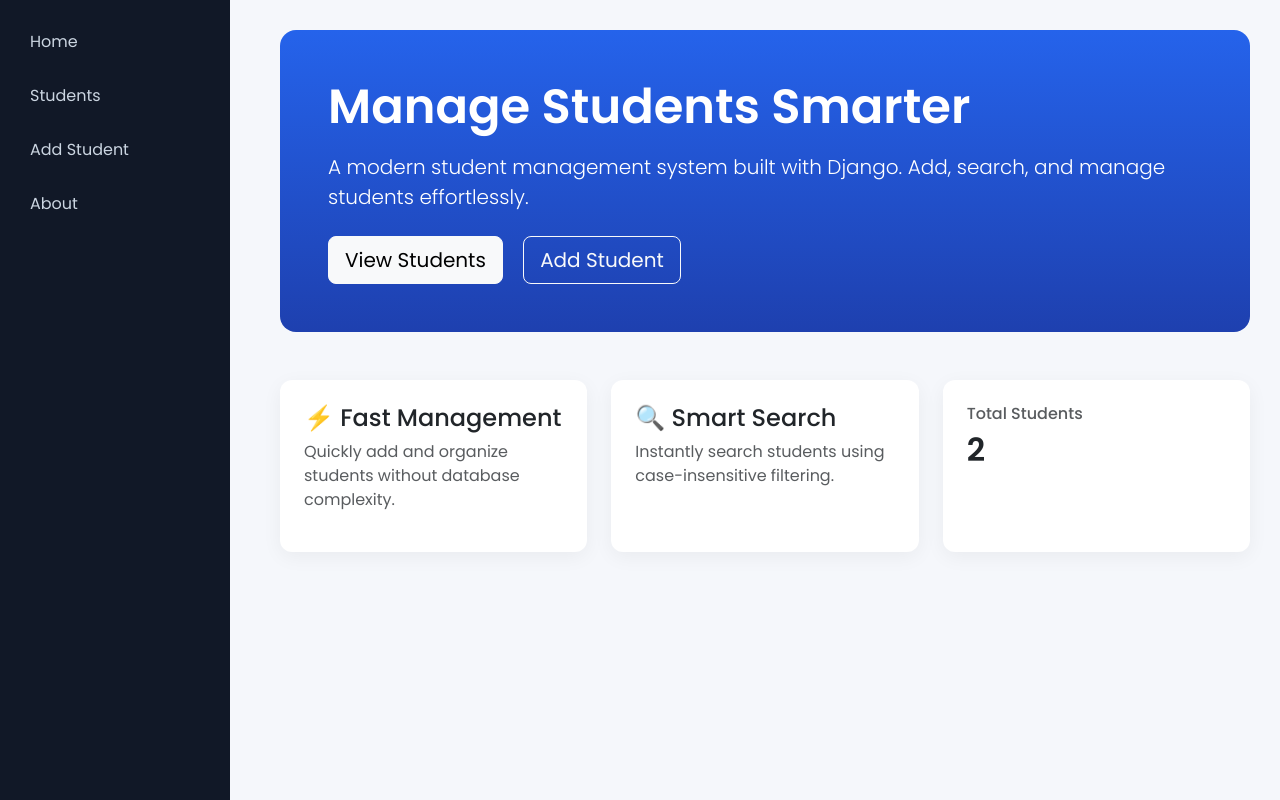
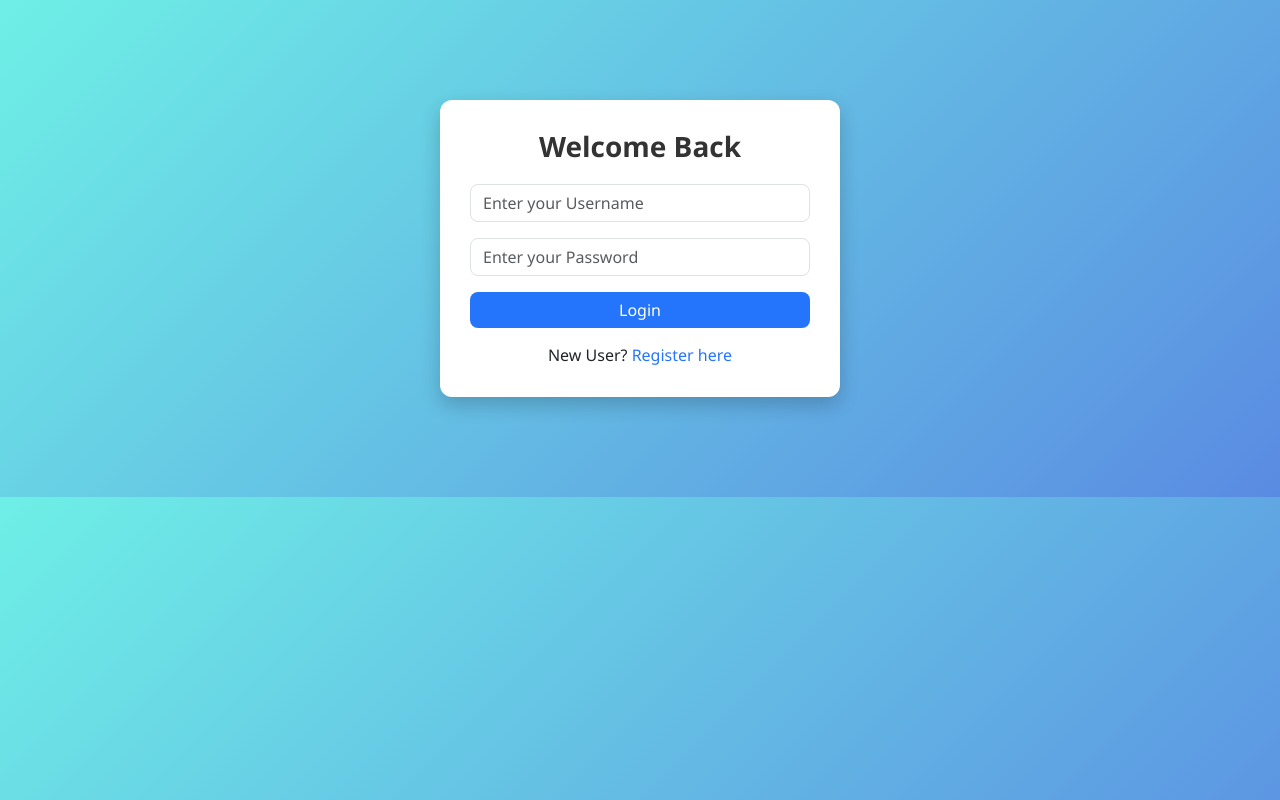
Before and after one commit to jbkatul/batch1308_student_portal_project, a Django app: page / in a window 1280 px wide. Run offline with Django 5.2, Linux system fonts and the light colour scheme.

Commit message:
Created Database and added Login and registration pages

```diff
--- a/portal/templates/portal/base.html
+++ b/portal/templates/portal/base.html
@@ -66,6 +66,7 @@
     <a href="{% url 'students' %}"> Students</a>
     <a href="{% url 'addstudent' %}"> Add Student</a>
     <a href="{% url 'about' %}"> About</a>
+    <a href="{% url 'logout'%}"> logout </a>
 </div>
 
 <div class="content">
--- /dev/null
+++ b/portal/templates/portal/login.html
@@ -0,0 +1,72 @@
+<!DOCTYPE html>
+<html lang="en">
+<head>
+    <meta charset="UTF-8">
+    <meta name="viewport" content="width=device-width, initial-scale=1.0">
+    <title>Login Page</title>
+    <link href="https://cdn.jsdelivr.net/npm/bootstrap@5.3.2/dist/css/bootstrap.min.css" rel="stylesheet">
+
+    <style>
+        body {
+            background: linear-gradient(135deg, #6eefe6 0%, #5a8be2 100%);
+            font-family: 'Segoe UI', Tahoma, Geneva, Verdana, sans-serif;
+        }
+        .login-card {
+            max-width: 400px;
+            margin: 100px auto;
+            background: #fff;
+            border-radius: 12px;
+            box-shadow: 0 8px 20px rgba(0,0,0,0.2);
+            padding: 30px;
+        }
+        .login-card h3 {
+            margin-bottom: 20px;
+            font-weight: bold;
+            color: #333;
+        }
+        .form-control {
+            border-radius: 8px;
+        }
+        .btn-primary {
+            width: 100%;
+            border-radius: 8px;
+            background: #2575fc;
+            border: none;
+        }
+        .btn-primary:hover {
+            background: #1a5edb;
+        }
+        .register-link {
+            margin-top: 15px;
+            display: block;
+            text-align: center;
+        }
+        .error-message {
+            color: red;
+            margin-top: 10px;
+            font-size: 0.9rem;
+        }
+
+
+    </style>
+</head>
+<body>
+    <div class="login-card">
+        <h3 class="text-center">Welcome Back</h3>
+        <form method="POST" action="{% url 'login' %}">
+            {% csrf_token %}
+            <input type="text" placeholder="Enter your Username" name="username" class="form-control mb-3" required>
+            <input type="password" placeholder="Enter your Password" name="password" class="form-control mb-3" required>
+            <input type="submit" value="Login" class="btn btn-primary">
+
+            {% if error %}
+            <div class="error-message">{{ error }}</div>
+            {% endif %}
+
+            <div class="register-link">
+                New User? <a href="{% url 'registration' %}" style="text-decoration:none; color:#2575fc;">Register here</a>
+            </div>
+        </form>
+    </div>
+</body>
+</html>
--- a/portal/views.py
+++ b/portal/views.py
@@ -1,43 +1,75 @@
 from django.shortcuts import render,redirect
 from django.core.files.storage import FileSystemStorage
+from django.contrib.auth.models import User
+from django.contrib.auth import authenticate, login as auth_login
+from django.contrib.auth.decorators import login_required
+from .models import Student
 
+def registration(request):
+    if request.method == "POST":
+        username = request.POST.get("username")
+        email = request.POST.get("email")
+        pass1 = request.POST.get("pass1")
+        pass2 = request.POST.get("pass2")
+
+        if pass1 != pass2:
+            return render(request, "portal/registration.html", {"mismatch":"Passwords do not match"})
+        else:
+            if User.objects.filter(username = username, email = email).exists():
+                return render(request, "portal/registration.html", {"both_taken":"Username and email has been taken already"})
+            elif User.objects.filter(email = email).exists():
+                return render(request, "portal/registration.html", {"email_taken": "Email has been already registered you may login"})
+            elif User.objects.filter(username = username).exists():
+                return render(request, "portal/registration.html", {"U_taken":"Username is already taken please use another one"})
+
+            user = User.objects.create_user(
+                username = username,
+                email = email,
+                password = pass1
+                )
+
+            user.save()
+            return redirect('login')
+
+    return render(request, "portal/registration.html")
+
+def login_view(request):
+    if request.method=="POST":
+        username = request.POST.get("username")
+        password = request.POST.get("password")
+        user = authenticate(request, username=username, password=password)
+        if user is not None:
+            auth_login(request, user)
+            return redirect("home")
+        else:
+            return render(request, "portal/login.html", {"error":"Invalid Username of Password"})
+    return render(request, "portal/login.html")
+
+def logout(request):
+    return render(request, "portal/login.html")
+
+@login_required
 def home(request):
-    return render(request, "portal/home.html", {
-        "student_count": len(student_db)})
+    students = Student.objects.count()
+    return render(request, "portal/home.html", {"student_count": students})
+
+@login_required
 def about_us(request):
     return render(request, "portal/about.html")
 
 
-students = [
-    {"id": 1,
-     "name": "Narendra",
-     "course": "Django",
-     "email": "narendra@gmail.com",
-     "photo":"https://th.bing.com/th/id/R.978b5f5e2c4b39de1c4a887310518134?rik=ysCyR3%2bNP08lDA&riu=http%3a%2f%2fi.huffpost.com%2fgen%2f4459084%2foriginal.jpg&ehk=KdYL%2bOcs1y5xC5tbCspW47E9IUieGx4Q6UXeqQL9KOI%3d&risl=&pid=ImgRaw&r=0"},
-
-
-    {"id": 2,
-     "name": "Rahul",
-     "course": "Python",
-     "email": "rahul@gmail.com",
-     "photo":"https://akm-img-a-in.tosshub.com/businesstoday/images/story/202303/rahul-g-1200-sixteen_nine.jpg"},
-
-]
-student_db = students.copy()
+@login_required
 def student_list(request):
     search = request.GET.get("search")
-    students_data = student_db
+    students_data = Student.objects.all()
 
     if search:
-        students_data = [
-            s for s in student_db
-            if search.lower() in s["name"].lower()
-        ]
+        students_data = students_data.filter(name__icontains=search)
 
     return render(request, "portal/student_list.html", {"students": students_data})
 
 
-
+@login_required
 def add_student(request):
     if request.method == "POST":
         name = request.POST.get("name")
@@ -46,29 +78,26 @@ def add_student(request):
         photo = request.FILES.get("photo")
 
         photo_url = None
-
         if photo:
             fs = FileSystemStorage()
             filename = fs.save(photo.name, photo)
             photo_url = fs.url(filename)
 
-        student = {
-            "id": len(student_db) + 1,
-            "name": name,
-            "course": course,
-            "email": email,
-            "photo": photo_url
-        }
 
-        student_db.append(student)
+        student = Student.objects.create(
+            name=name,
+            course=course,
+            email=email,
+            photo=photo_url
+        )
+        student.save()
 
         return redirect("students")
 
     return render(request, "portal/add_student.html")
 
+
+@login_required
 def student_detail(request, id):
-    for s in student_db:
-        if s["id"] == id:
-            student = s
-            break
+    student = Student.objects.get(id=id)
     return render(request, "portal/student_detail.html", {"student": student})
--- a/studentportal/urls.py
+++ b/studentportal/urls.py
@@ -22,11 +22,14 @@ from django.conf.urls.static import static
 
 urlpatterns = [
     path('admin/', admin.site.urls),
-    path('', home, name="home"),
+    path('', login_view, name="login"),
+    path('logout', logout, name="logout"),
+    path('home', home, name="home"),
     path('students/', student_list, name="students"),
     path('student/<int:id>/', student_detail, name="detail"),
     path('add/', add_student, name="addstudent"),
     path('about/', about_us, name="about"),
+    path('registration', registration, name="registration")
 
 ]
 
```
Also changed, not shown: portal/models.py (+11 -1 lines), portal/templates/portal/add_student.html (+10 -1 lines), portal/templates/portal/registration.html (added, +83 -0 lines), studentportal/settings.py (+9 -2 lines), portal/migrations/0001_initial.py (added), portal/migrations/0002_student_rename_user_email_registrations_email_and_more.py (added).
